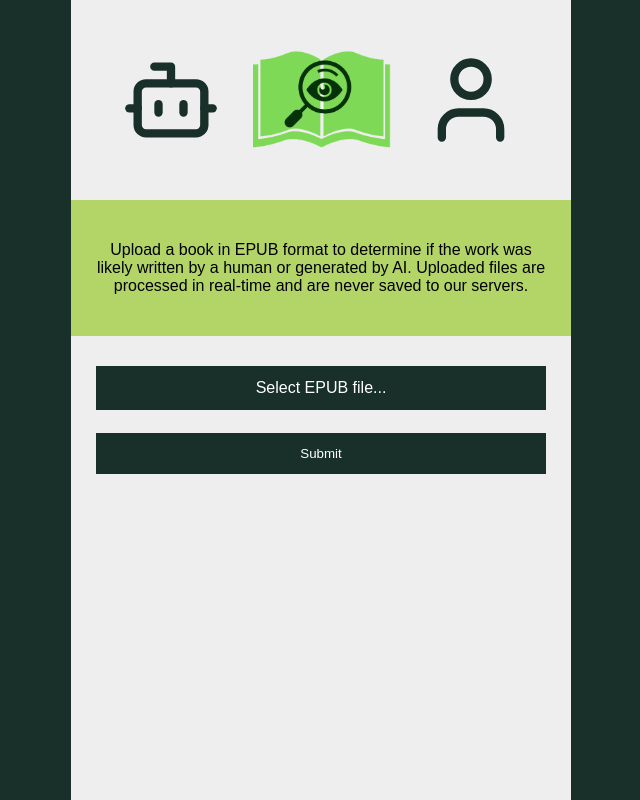
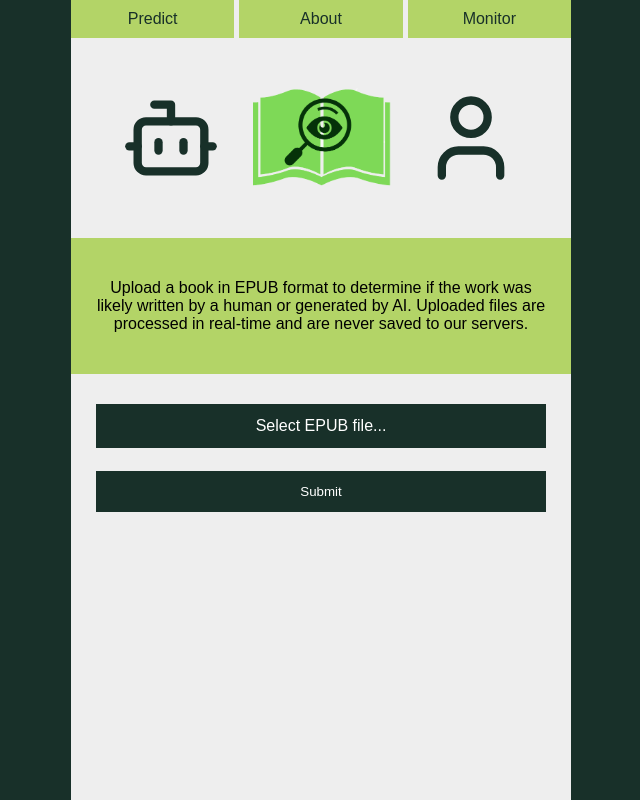
Before and after one commit to ihinckle/sim3task2, a Flask app: page / in a window 1280 px wide. Shown: the whole page, without its empty margins (319-959 px from the left). Run offline with Flask 3, Linux system fonts and the light colour scheme; parts of the project's set-up code (start-up, migrations or seed data) failed here and were passed over.

Commit message:
2025/01/03

```diff
--- a/routes/book_routes.py
+++ b/routes/book_routes.py
@@ -6,7 +6,7 @@ from bs4 import BeautifulSoup
 from ebooklib import epub
 from flask import Blueprint, render_template, request, jsonify
 
-from db.models import Prediction, db
+from db.models import SosPrediction, db, SosError
 from utils import TextProcessor
 
 book_bp = Blueprint('book_bp', __name__)
@@ -16,7 +16,15 @@ text_processor = TextProcessor()
 
 @book_bp.route('/')
 def home_page():  # put application's code here
-	return render_template('index.html.j2')
+	return render_template('predict.html.j2')
+
+@book_bp.route('/about')
+def about_page():
+	return render_template('about.html.j2')
+
+@book_bp.route('/monitor')
+def monitor_page():
+	return render_template('monitor.html.j2')
 
 
 @book_bp.route('/predict-book', methods=['POST'])
@@ -26,16 +34,23 @@ def predict_book():
 	if uploaded_file is None:
 		return 'Uploaded file error'
 
+	if not uploaded_file.filename.lower().endswith('.epub'):
+		db.session.add(SosError(error=f"Invalid file extension for {uploaded_file.filename}"))
+		db.session.commit()
+		return jsonify({"success": False, "error": "Invalid file extension. Please upload an EPUB file."}), 400
+
 	book_file = io.BytesIO(uploaded_file.read())
 	book = epub.read_epub(book_file)
 
 	if book is None:
-		return 'Epub file error'
+		db.session.add(SosError(error=f"There was an issue reading the epub file {uploaded_file.filename}"))
+		db.session.commit()
+		return jsonify({"success": False, "error": "There was an issue reading the epub file."}), 400
 
 	title = book.get_metadata('DC', 'title')[0][0]
 	author = book.get_metadata('DC', 'creator')[0][0]
 
-	exists = db.session.query(Prediction).filter_by(title=title, author=author).first()
+	exists = db.session.query(SosPrediction).filter_by(title=title, author=author).first()
 
 	if exists:
 		return jsonify({
@@ -51,14 +66,17 @@ def predict_book():
 
 	result = model.predict([cleaned_text])[0]
 
-	db.session.add(Prediction(title=title,
-							  author=author,
-							  result=result))
+	descriptive_stats = text_processor.get_descriptive_stats(full_text)
+
+	db.session.add(SosPrediction(title=title,
+								 author=author,
+								 result=result))
 	db.session.commit()
 
 	return jsonify({
 		"success": True,
 		"result": result,
+		"analysis": descriptive_stats,
 		"title": title,
 		"author": author
 	})
--- a/static/style.css
+++ b/static/style.css
@@ -107,7 +107,30 @@ body {
     text-align: center;
 }
 
+.data-image {
+	width: 100%;
+}
+
 /* Prevent Alpine elements from flashing on load */
 [x-cloak] {
     display: none !important;
 }
+
+.navigation {
+	display: flex;
+	justify-content: space-between;
+	padding: 0 !important;
+}
+
+.navigation a {
+	display: block;
+	padding: 10px;
+	width: 100%;
+	text-decoration: none;
+	background-color: #B3D467;
+	color: #183029;
+}
+
+.navigation a:hover {
+	background-color: #7ED957;
+}
--- a/templates/components/blurb.html.j2
+++ b/templates/components/blurb.html.j2
@@ -15,5 +15,12 @@
 		<p>Title: <span x-text="$store.app.lastResult.title"></span></p>
 		<p>Author: <span x-text="$store.app.lastResult.author"></span></p>
 		<p>Result: <span x-text="$store.app.lastResult.result === 1.0 ? 'Likely AI' : 'Likely Human'"></span></p>
+
+		<div x-show="$store.app.lastResult.analysis">
+			<p>Avg Sentence Length: <span x-text="$store.app.lastResult.analysis.avg_sentence_length"></span></p>
+			<p>Lexical Richness: <span x-text="$store.app.lastResult.analysis.lexical_richness"></span></p>
+			<p>Word Count: <span x-text="$store.app.lastResult.analysis.total_word_count"></span></p>
+			<p>Total Sentences: <span x-text="$store.app.lastResult.analysis.total_sentences"></span></p>
+		</div>
 	</div>
 </div>
--- a/templates/index.html.j2
+++ b/templates/index.html.j2
@@ -2,19 +2,21 @@
 <html lang="en">
 	<head>
 		<meta charset="UTF-8">
-		<title>Two Column Layout with Header</title>
+		<title>City Library AI Prediction Tool</title>
 		<link rel="stylesheet" href="{{ url_for('static', filename='style.css') }}">
-		<script src="https://unpkg.com/htmx.org@2.0.3"></script>
 		<script src="https://unpkg.com/lucide@latest"></script>
 		<script defer src="https://cdn.jsdelivr.net/npm/alpinejs@3.x.x/dist/cdn.min.js"></script>
 	</head>
 	<body>
 		<div class="sos-main">
-			{% include 'components/tool.html.j2' %}
+			<div class="navigation">
+				<a href="/">Predict</a>
+				<a href="/about" style="margin: 0 5px;">About</a>
+				<a href="/monitor">Monitor</a>
+			</div>
 
-			{% include 'components/blurb.html.j2' %}
-
-			{% include 'components/interactive.html.j2' %}
+			{% block content %}
+			{% endblock %}
 		</div>
 	</body>
 
--- /dev/null
+++ b/templates/predict.html.j2
@@ -0,0 +1,9 @@
+{% extends "index.html.j2" %}
+
+{% block content %}
+	{% include 'components/tool.html.j2' %}
+
+	{% include 'components/blurb.html.j2' %}
+
+	{% include 'components/interactive.html.j2' %}
+{% endblock %}
--- a/templates/prediction-response.html.j2
+++ /dev/null
@@ -1,5 +0,0 @@
-{% if result == 0.0 %}
-	Likely human authored
-{% else %}
-	Likely AI generated
-{% endif %}
```
Also changed, not shown: db/models.py (+6 -1 lines), templates/about.html.j2 (added, +16 -0 lines), templates/monitor.html.j2 (added, +16 -0 lines), utils.py (+18 -0 lines), 2 other files.
